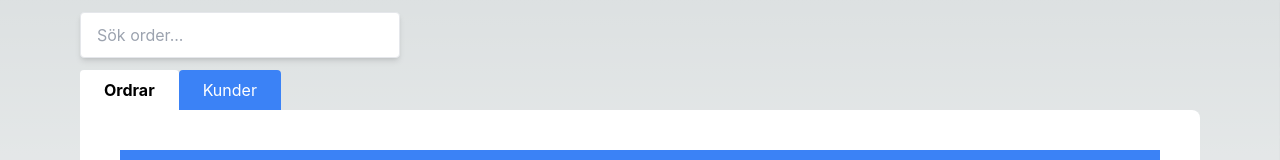
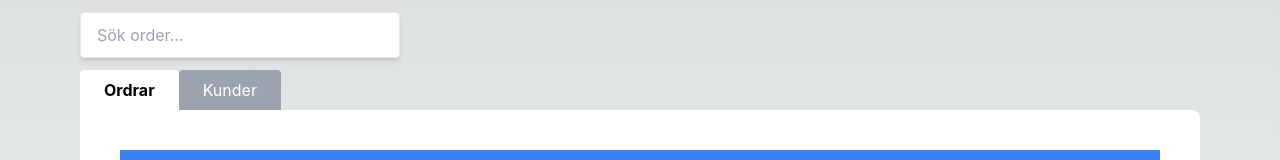
Before and after one commit to sharpness-se/hassessolskydd, a React (Create React App) app in the folder client/: page /seordrar in a window 1280 px wide. Shown: the part 144-304 px from the top of the page. Built offline with nearby package versions, Linux system fonts and the light colour scheme; no server answers.

Commit message:
changed tab color to gray

```diff
--- a/client/src/pages/SearchOrderPage.tsx
+++ b/client/src/pages/SearchOrderPage.tsx
@@ -158,7 +158,7 @@ export default function SearchOrderPage() {
         </div>
         <div className="flex items-start w-full">
           <button
-            className={` ${showOrder ? 'bg-white font-bold' : 'bg-blue-500 text-white'} px-6 py-2 rounded-t `}
+            className={` ${showOrder ? 'bg-white font-bold' : 'bg-gray-400 text-white'} px-6 py-2 rounded-t `}
             onClick={() => {
               setShowOrder(true);
             }}
@@ -166,7 +166,7 @@ export default function SearchOrderPage() {
             Ordrar
           </button>
           <button
-            className={` ${showOrder ? 'bg-blue-500 text-white' : 'bg-white font-bold'} px-6 py-2  rounded-t `}
+            className={` ${showOrder ? 'bg-gray-400 text-white' : 'bg-white font-bold'} px-6 py-2  rounded-t `}
             onClick={() => setShowOrder(false)}
           >
             Kunder
```
